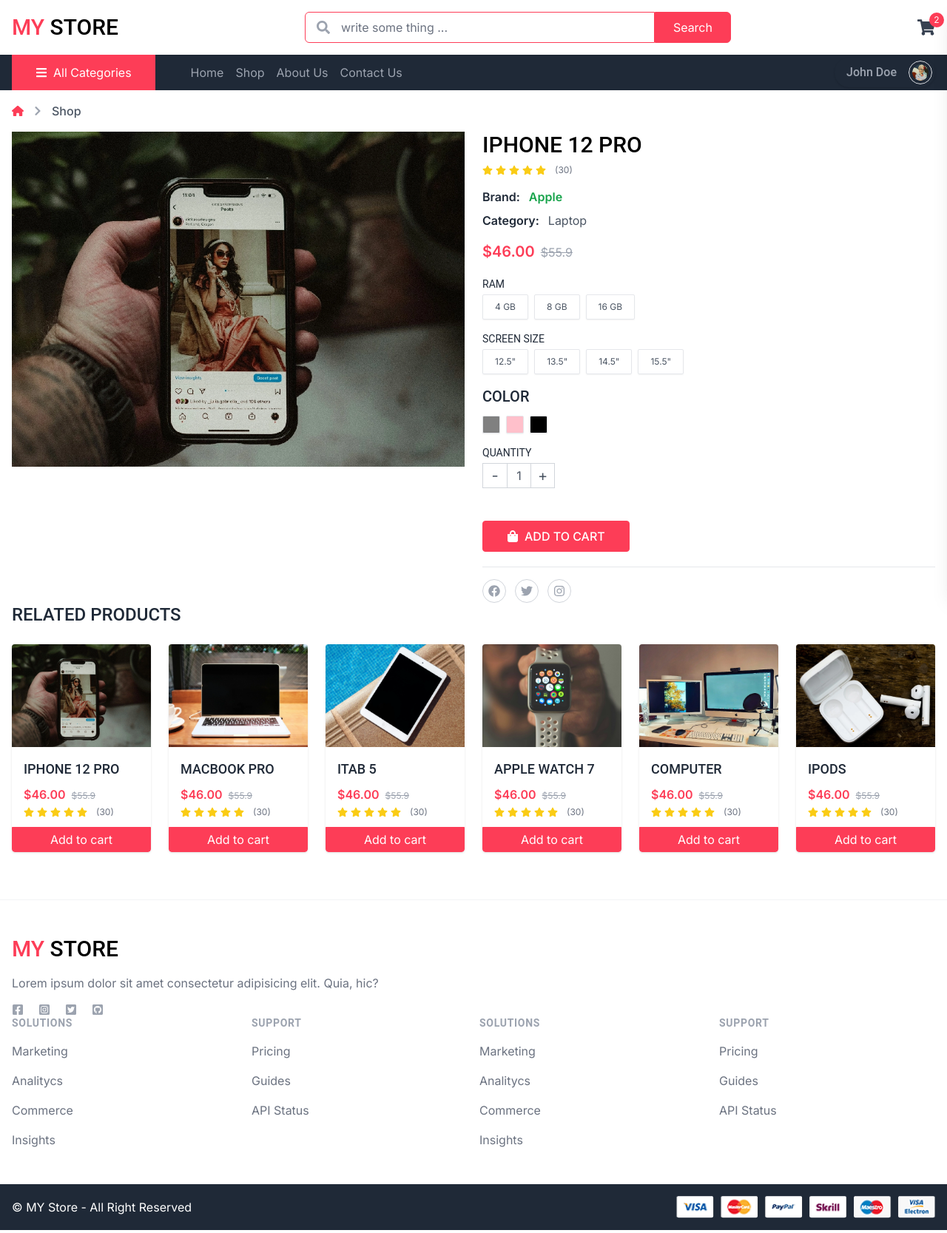
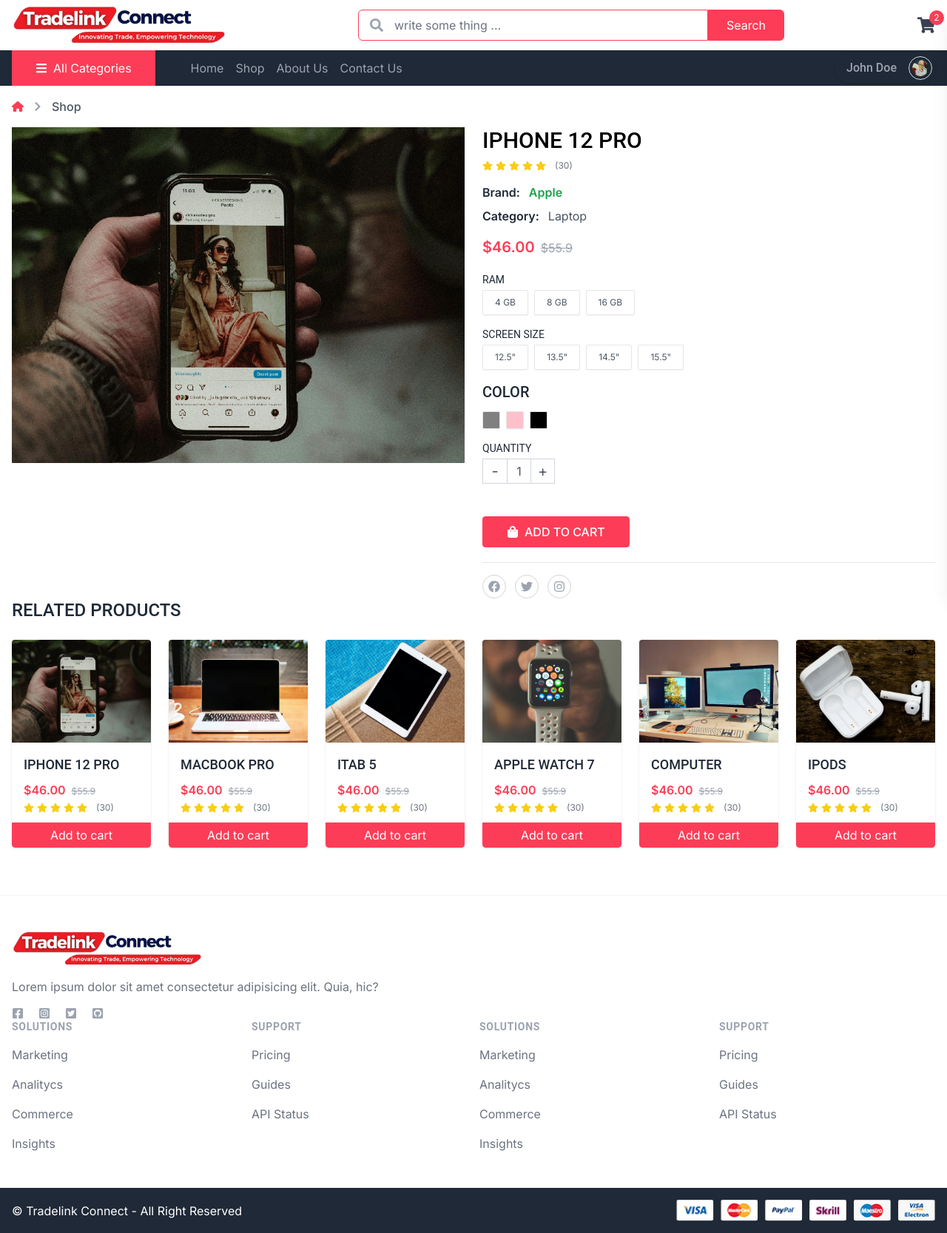
Before and after one commit to saleemullahkhansaleem/shop, a Next.js app: page /shop/product/1 in a window 1280 px wide. Shown: the whole page at 74% size. Built offline with nearby package versions, Linux system fonts and the light colour scheme.

Commit message:
add logo

```diff
--- a/src/components/shop/Banner.jsx
+++ b/src/components/shop/Banner.jsx
@@ -1,47 +1,17 @@
-import Image from "next/image";
 import Link from "next/link";
 
 const Banner = () => {
   return (
-    // <div className="relative bg-center bg-no-repeat bg-cover py-16 overflow-hidden">
-    //   <div className="w-full h-full absolute top-0 -z-10">
-    //     <Image
-    //       src="/images/banner-bg.webp"
-    //       width={0}
-    //       height={0}
-    //       sizes="100vh"
-    //       className="w-full h-auto"
-    //     />
-    //   </div>
-    //   <div className="container">
-    //     <h1 className="mb-4 text-6xl font-medium text-gray-800 capitalize">
-    //       best collection for <br /> Smart Devices
-    //     </h1>
-    //     <p>
-    //       Lorem, ipsum dolor sit amet consectetur adipisicing elit. Aperiam{" "}
-    //       <br />
-    //       accusantium perspiciatis, sapiente magni eos dolorum ex quos dolores
-    //       odio
-    //     </p>
-    //     <div className="mt-12">
-    //       <Link
-    //         href="#"
-    //         className="px-8 py-3 font-medium text-white border rounded-md bg-primary border-primary hover:bg-transparent hover:text-primary"
-    //       >
-    //         Shop Now
-    //       </Link>
-    //     </div>
-    //   </div>
-    // </div>
     <div
       className="bg-center bg-no-repeat bg-cover"
       style={{ backgroundImage: "url('/images/banner-bg.webp')" }}
     >
-      <div className="container bg-black/40 md:bg-transparent py-4 md:py-32">
-        <h1 className="mb-4 text-3xl md:text-6xl font-medium text-white md:text-gray-800 capitalize">
+      <div className=" bg-black/40 lg:bg-transparent">
+        <div className="container py-4 md:py-8 lg:py-16">
+          <h1 className="mb-4 text-3xl md:text-6xl font-medium text-white lg:text-gray-800 capitalize">
             best collection for <br /> Smart Devices
           </h1>
-        <p className="text-sm text-gray-400 md:text-gray-700 md:text-base max-w-72 md:max-w-full">
+          <p className="text-sm text-gray-400 lg:text-gray-700 md:text-base max-w-72 md:max-w-full">
             Lorem, ipsum dolor sit amet consectetur adipisicing elit. Aperiam
             accusantium
             <br />
@@ -59,6 +29,7 @@
           </div>
         </div>
       </div>
+    </div>
   );
 };
 
--- a/src/components/shop/Footer.jsx
+++ b/src/components/shop/Footer.jsx
@@ -13,11 +13,17 @@
       <footer className="py-12 bg-white border-t border-gray-100">
         <div className="container grid grid-cols-1 ">
           <div className="col-span-1 space-y-4">
-            {/* <Image width={0} height={0}
-  sizes="100vw" src="/images/logo.svg" alt="logo" className="w-30" /> */}
-            <h1 className="text-3xl font-medium text-black uppercase whitespace-nowrap">
+            <Image
+              width={0}
+              height={0}
+              sizes="100vw"
+              src="/images/logo.png"
+              alt="logo"
+              className="w-64"
+            />
+            {/* <h1 className="text-3xl font-medium text-black uppercase whitespace-nowrap">
               <span className="text-primary">MY </span>Store
-            </h1>
+            </h1> */}
             <div className="mr-2">
               <p className="text-gray-500">
                 Lorem ipsum dolor sit amet consectetur adipisicing elit. Quia,
@@ -165,7 +171,9 @@
       {/* <!-- copyright --> */}
       <div className="py-4 bg-gray-800">
         <div className="container flex flex-col md:flex-row gap-2 items-center justify-between">
-          <p className="text-white">&copy; MY Store - All Right Reserved</p>
+          <p className="text-white">
+            &copy; Tradelink Connect - All Right Reserved
+          </p>
           <div>
             <Image
               width={350}
--- a/src/components/shop/Header.jsx
+++ b/src/components/shop/Header.jsx
@@ -5,20 +5,20 @@
 
 const Header = () => {
   return (
-    <header className="py-2 md:py-4 bg-white shadow sticky top-0 md:relative z-10">
+    <header className="py-2 bg-white shadow sticky top-0 md:relative z-10">
       <div className="container flex flex-wrap items-center justify-between gap-2">
         <Link href="/">
-          {/* <Image
+          <Image
             width={0}
             height={0}
             sizes="100vw"
-            src="/images/logo.svg"
+            src="/images/logo.png"
             alt="Logo"
-            className="w-32"
-          /> */}
-          <h1 className="text-3xl font-medium text-black uppercase whitespace-nowrap">
+            className="w-32 sm:w-40 md:w-52 lg:w-64 xl:w-72"
+          />
+          {/* <h1 className="text-3xl font-medium text-black uppercase whitespace-nowrap">
             <span className="text-primary">MY </span>Store
-          </h1>
+          </h1> */}
         </Link>
 
         <div className="relative w-full max-w-full md:max-w-xs lg:max-w-xl hidden md:flex">
```
Also changed, not shown: public/images/logo.png (added). Lines whose indentation alone changed are shown as unchanged.
